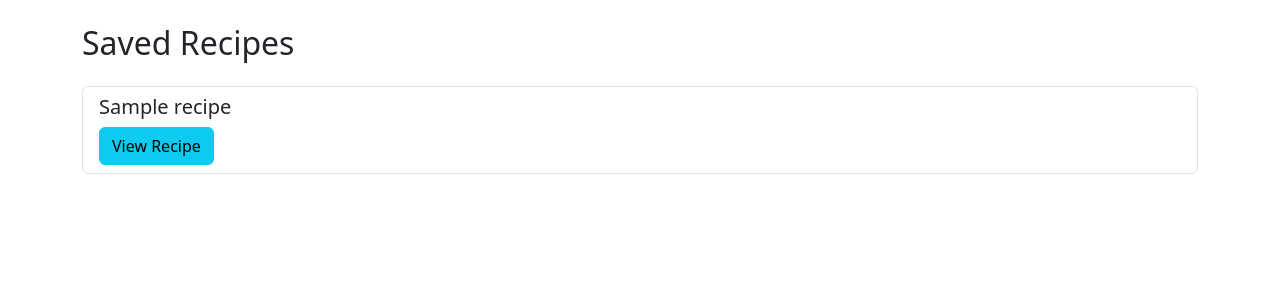
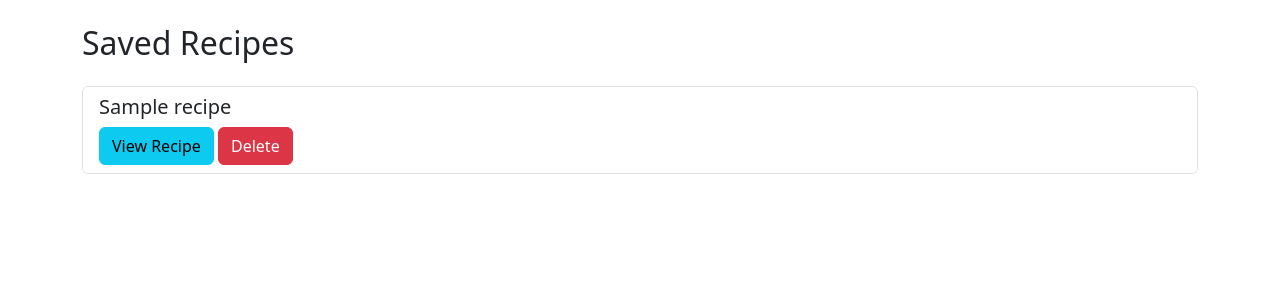
Before and after one commit to KTenpa/Flavor-Library, a Flask app: page /saved_recipes in a window 1280 px wide. Shown: the part 88-388 px from the top of the page. Run offline with Flask 3, Linux system fonts and the light colour scheme; a user stored in the database is signed in; tables that the repository leaves empty hold one stand-in row (values such as "Sample post").

Commit message:
Add 'Delete' button to 'Saved Recipes' page
- Added 'Delete' button next to each saved recipe.
- The button submits a form to delete the recipe from the user's saved list.
- Includes a confirmation prompt before deletion to prevent accidental removals.

```diff
--- a/templates/saved_recipes.html
+++ b/templates/saved_recipes.html
@@ -10,6 +10,9 @@
             <li class="list-group-item">
                 <h5>{{ saved_recipe.recipe.title }}</h5>
                 <a href="{{ url_for('view_recipe', recipe_id=saved_recipe.recipe.id) }}" class="btn btn-info">View Recipe</a>
+                <form action="{{ url_for('delete_saved_recipe', saved_recipe_id=saved_recipe.id) }}" method="POST" style="display:inline;"></form>
+                    <button type="submit" class="btn btn-danger" onclick="return confirm('Are you sure you want to remove this recipe from your saved list?')">Delete</button>
+                </form>
             </li>
         {% endfor %}
     </ul>
```
